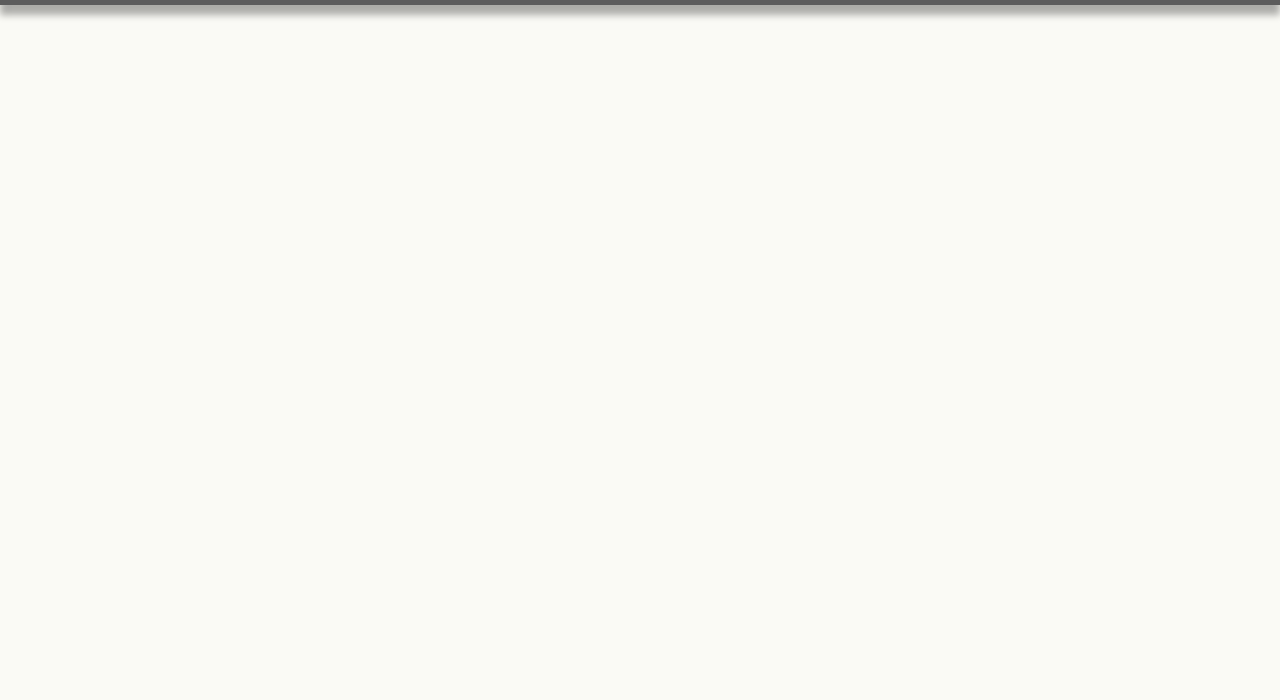
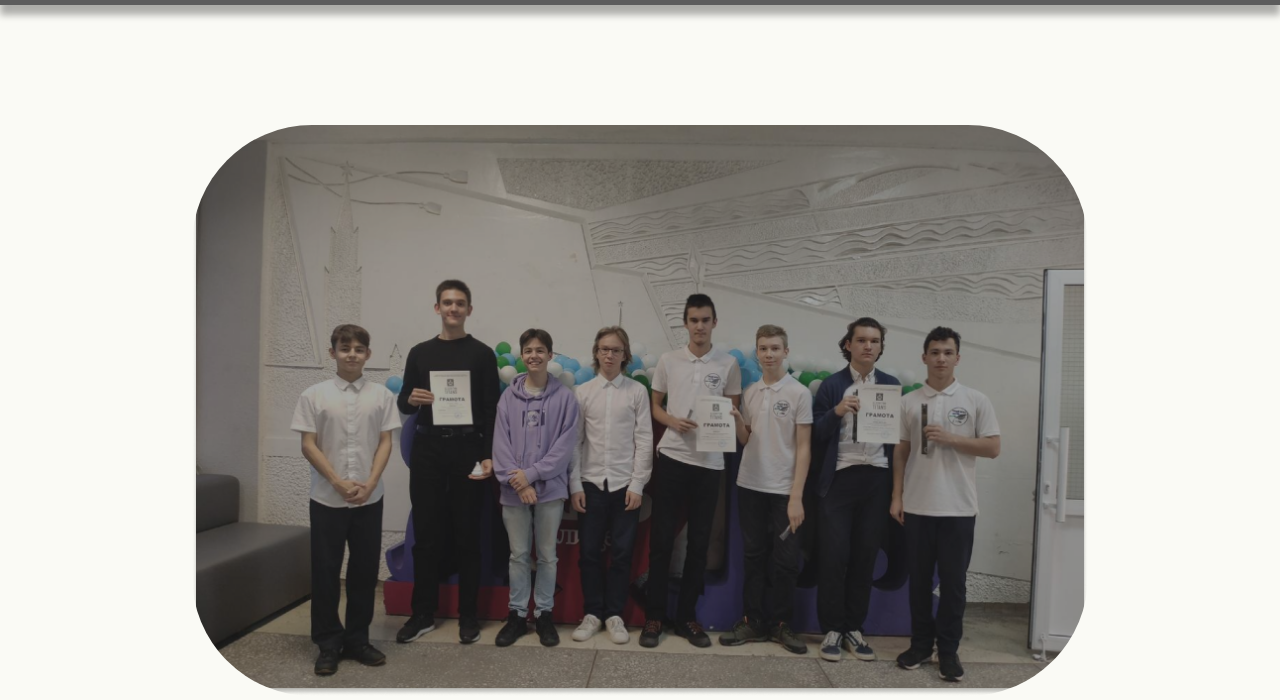
Before and after one commit to Katarni/algorithmtitans, a plain HTML site: page index.html in a window 1280 px wide. Shown: the part 107-807 px from the top of the page. Drawn offline with Linux system fonts and the light colour scheme.

Commit message:
added img holder

```diff
--- a/index.html
+++ b/index.html
@@ -8,7 +8,6 @@
     <link rel="preconnect" href="https://fonts.gstatic.com" crossorigin>
     <link href="https://fonts.googleapis.com/css2?family=Newsreader:ital,opsz,wght@0,6..72,200..800;1,6..72,200..800&display=swap"
             rel="stylesheet">
-
     <link rel="preconnect" href="https://fonts.googleapis.com">
     <link rel="preconnect" href="https://fonts.gstatic.com" crossorigin>
     <link href="https://fonts.googleapis.com/css2?family=Inter:wght@100..900&display=swap" rel="stylesheet">
@@ -28,5 +27,11 @@
             <a href="#" class="header-link">Зарегистрироваться</a>
         </div>
     </header>
+
+    <main>
+        <div id="main-img-container">
+            <img src="img/people-img.png" alt="people" id="main-people-img">
+        </div>
+    </main>
 </body>
 </html>
--- a/style.css
+++ b/style.css
@@ -80,3 +80,50 @@ header {
 .header-link:last-child {
     margin-right: 15px;
 }
+
+main {
+    display: flex;
+    flex-direction: column;
+    align-items: center;
+}
+
+#main-img-container {
+    width: 80%;
+    max-width: 896px;
+}
+
+#main-people-img {
+    width: 100%;
+    max-width: 896px;
+    height: auto;
+}
+
+@media screen and (min-width: 850px) {
+    main {
+        padding-top: 120px;
+    }
+
+    #main-people-img {
+        border-radius: 15vh;
+    }
+}
+
+@media screen and (max-width: 850px) and (min-width: 500px) {
+    main {
+        padding-top: 80px;
+    }
+
+    #main-people-img {
+        border-radius: 8vh;
+    }
+}
+
+@media screen and (max-width: 500px) {
+    main {
+        padding-top: 40px;
+    }
+
+    #main-people-img {
+        border-radius: 4vh;
+    }
+}
```
Also changed, not shown: img/people-img.png (added).
